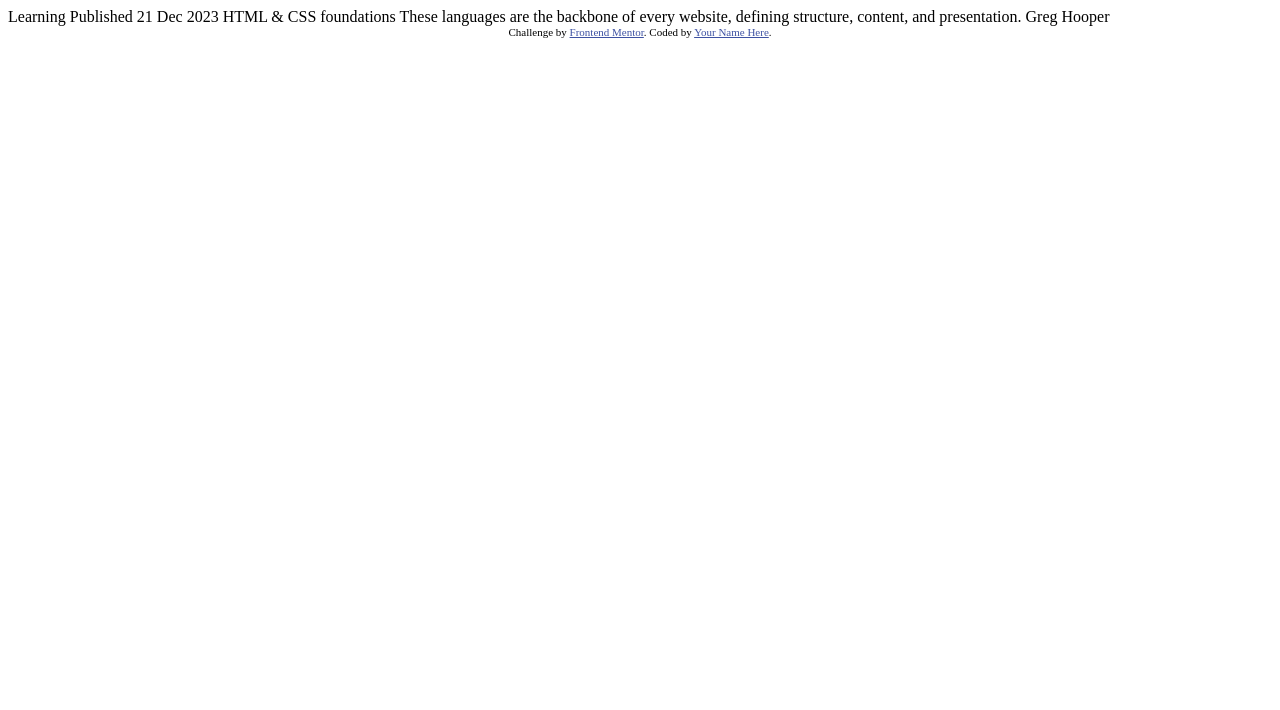
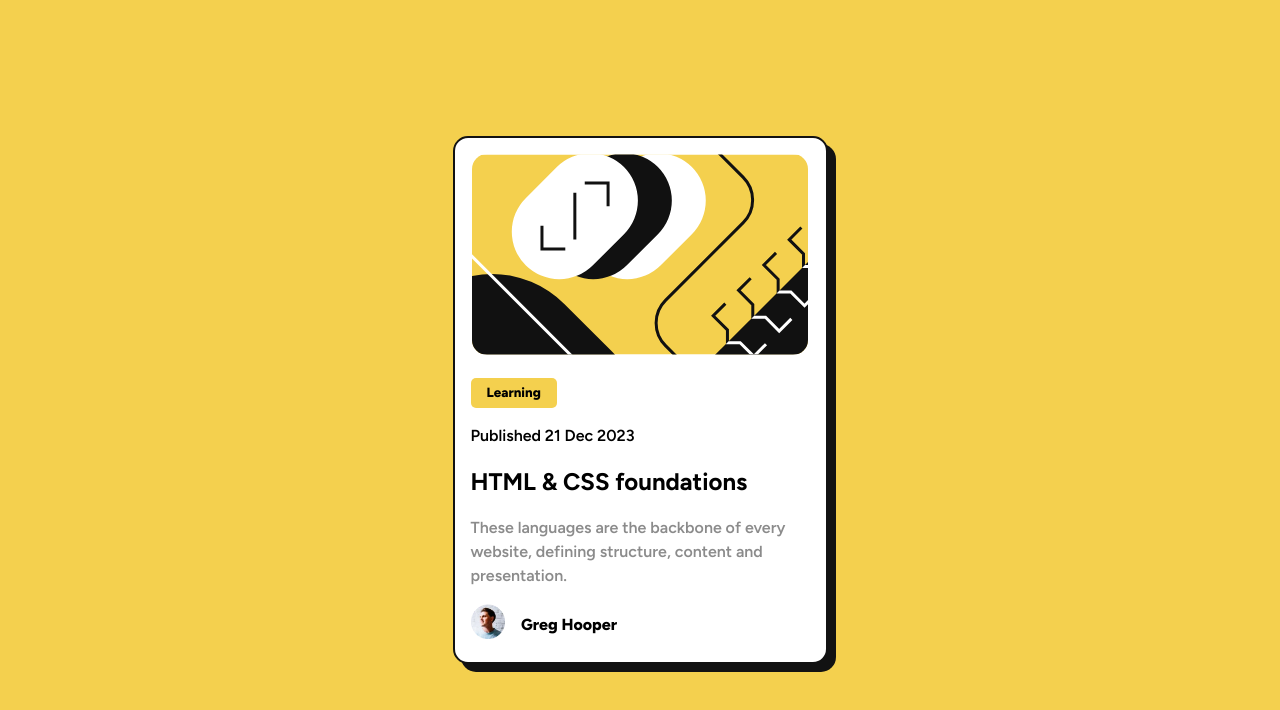
Before and after one commit to LuminationWa/fe-mentor, a plain HTML site: page index.html in a window 1280 px wide. Drawn offline with Linux system fonts and the light colour scheme.

Commit message:
Finish design

```diff
--- a/index.html
+++ b/index.html
@@ -5,30 +5,34 @@
   <meta name="viewport" content="width=device-width, initial-scale=1.0"> <!-- displays site properly based on user's device -->
 
   <link rel="icon" type="image/png" sizes="32x32" href="./assets/images/favicon-32x32.png">
+  <link rel="stylesheet" href="styles.css">
 
   <title>Frontend Mentor | Blog preview card</title>
 
   <!-- Feel free to remove these styles or customise in your own stylesheet 👍 -->
   <style>
-    .attribution { font-size: 11px; text-align: center; }
-    .attribution a { color: hsl(228, 45%, 44%); }
+    @import url('https://fonts.googleapis.com/css2?family=Figtree:ital,wght@0,300..900;1,300..900&display=swap');
   </style>
 </head>
 <body>
-
-  Learning
-
-  Published 21 Dec 2023
-
-  HTML & CSS foundations
-
-  These languages are the backbone of every website, defining structure, content, and presentation.
-
-  Greg Hooper
-
-  <div class="attribution">
-    Challenge by <a href="https://www.frontendmentor.io?ref=challenge" target="_blank">Frontend Mentor</a>.
-    Coded by <a href="#">Your Name Here</a>.
+  <div class="container curved-borders">
+    <div class="image">
+      <img class="main-img curved-borders" src="./assets/images/illustration-article.svg">
+    </div>
+    <div class="text-content">
+      <div class="information">
+        <span><button class="yellow-btn">Learning</button></span>
+        <p class="published">Published 21 Dec 2023</p>
+      </div>
+      <h2 class="title">HTML & CSS foundations</h2>
+      <p class="description">These languages are the backbone of every website, defining structure, content and presentation.</p>
+    </div>
+    <footer>
+      <div class="icon">
+        <img src="./assets/images/image-avatar.webp">
+      </div>
+      <h3 class="footer-text">Greg Hooper</h3>
+    </footer>
   </div>
 </body>
 </html>
--- /dev/null
+++ b/styles.css
@@ -0,0 +1,91 @@
+:root {
+  --mobile: 375px;
+  --desktop: 1440px;
+  --primary-color: hsl(47, 88%, 63%);
+  --white: hsl(0, 0%, 100%);
+  --gray: hsl(0, 0%, 50%);
+  --black: hsl(0, 0%, 7%);
+  --p-size: 16px;
+}
+
+* {
+  border: 0px;
+  margin: 0px;
+  box-sizing: border-box;
+  font-family: Figtree;
+  line-height: 1.5;
+}
+
+body {
+  background-color: var(--primary-color);
+  display: flex;
+  justify-content: center;
+  align-items: center;
+  min-height: 100vh;
+}
+
+p {
+  font-size: var(--p-size);
+}
+
+.curved-borders {
+    border-radius: 15px;
+}
+
+.container {
+  background-color: var(--white);
+  border: 2px solid var(--black);
+  display: flex;
+  flex-direction: column;
+  justify-content: center;
+  align-items: center;
+  padding: 1rem;
+  gap: 1rem;
+  max-width: 375px;
+  box-shadow: 8px 8px 0px 0px var(--black);
+  .text-content {
+    display: flex;
+    flex-direction: column;
+    gap: 1rem;
+    .information {
+      display: flex;
+      flex-direction: column;
+      gap: 1rem;
+      .yellow-btn {
+        background-color: var(--primary-color);
+        font-weight: 800;
+        padding: 0.3rem 1rem;
+        border-radius: 5px;
+      }
+      .published {
+        font-weight: 600;
+      }
+    }
+    .title:hover {
+        cursor: pointer;
+        color: var(--primary-color);
+        transition: all ease 0.2s;
+    }
+    .description {
+        opacity: 0.45;
+        font-weight: 600;
+    }
+  }
+  > footer {
+    display: flex;
+    width: 100%;
+    justify-content: flex-start;
+    align-items: center;
+    gap: 1rem;
+    .icon {
+        >img {
+            max-height: 35px;
+        }
+    }
+    .footer-text {
+        font-size: var(--p-size);
+        font-weight: 800;
+        cursor: pointer;
+    }
+  }
+}
```
